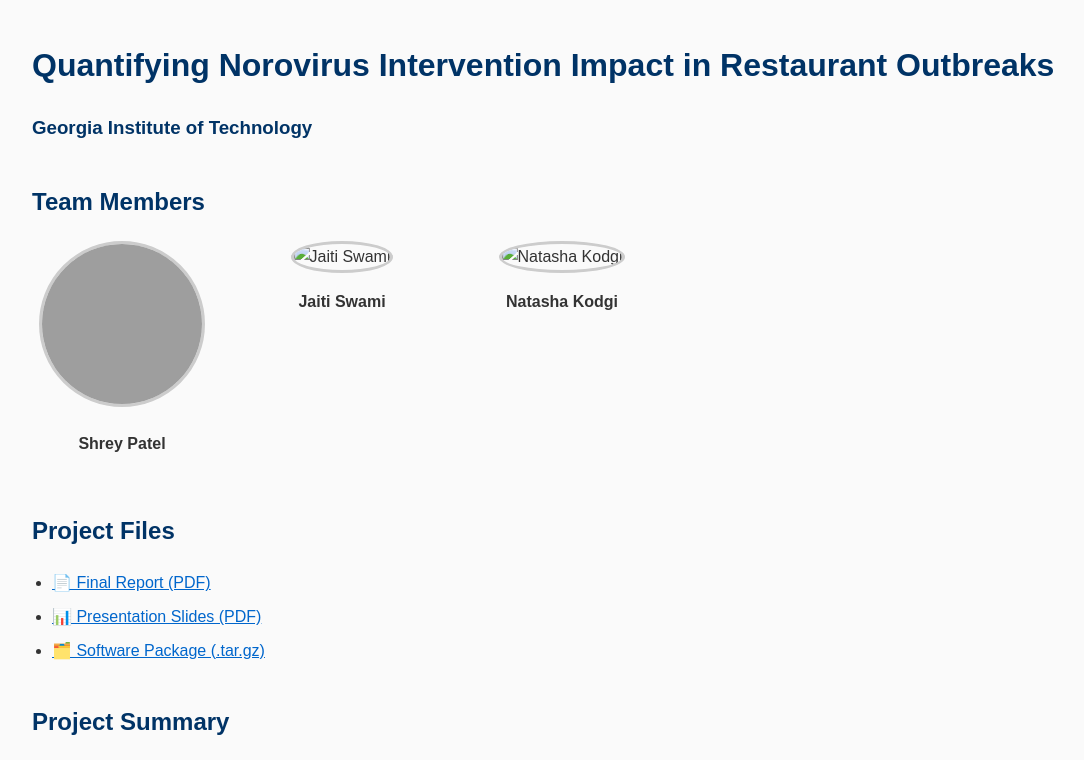
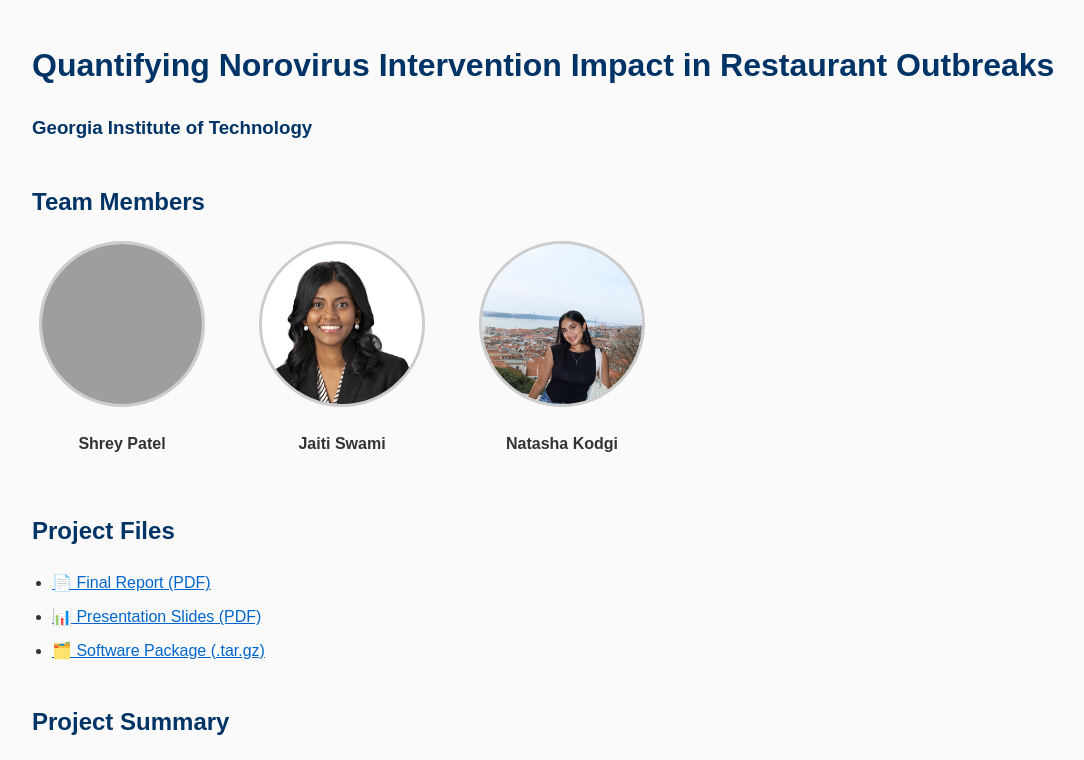
Before and after one commit to nkodgi/Quantifying_Norovirus, a plain HTML site: page docs/index.html in a window 1280 px wide. Shown: the top 760 px of the page, without its empty margins (8-1092 px from the left). Drawn offline with Linux system fonts and the light colour scheme; grey boxes are pictures that could not be loaded.

Commit message:
Update index.html

```diff
--- a/docs/index.html
+++ b/docs/index.html
@@ -72,12 +72,12 @@
             </div>
 
             <div class="member">
-                <img src="images/jaiti.png" alt="Jaiti Swami">
+                <img src="images/jaiti.jpg" alt="Jaiti Swami">
                 <p><strong>Jaiti Swami</strong></p>
             </div>
 
             <div class="member">
-                <img src="images/natasha.png" alt="Natasha Kodgi">
+                <img src="images/natasha.jpg" alt="Natasha Kodgi">
                 <p><strong>Natasha Kodgi</strong></p>
             </div>
 
```
